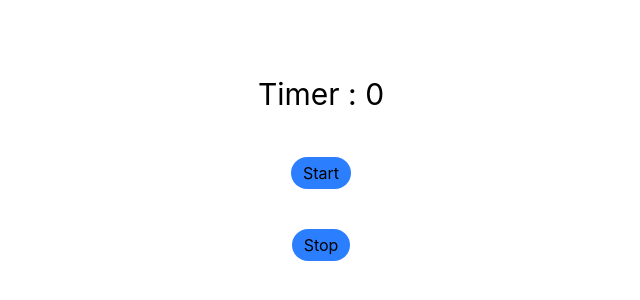
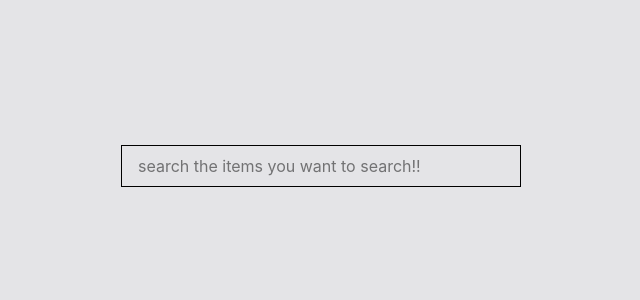
Before and after one commit to darshan795/react-learning-path, a React (Vite) app in the folder mastering useEffect/mastering useEffect/: page / in a window 1280 px wide. Shown: the part 234-534 px from the top of the page, without its empty margins (319-959 px from the left). Built offline with nearby package versions, Linux system fonts and the light colour scheme.

Commit message:
completed the exercise5

```diff
--- a/mastering useEffect/mastering useEffect/src/App.jsx
+++ b/mastering useEffect/mastering useEffect/src/App.jsx
@@ -4,7 +4,7 @@ import {useEffect} from "react";
 import './App.css'
 import Exercise12and3 from './components/exercise1';
 import Exercise4 from './components/exericse4';
-
+import Exercise5 from './components/exercise5';
 function App() {
   const [count,setCount]=useState(0);
   useEffect(()=>{
@@ -17,7 +17,7 @@ function App() {
 
 
   return <>
-  <Exercise4/>
+  <Exercise5/>
   </>
 
 
--- /dev/null
+++ b/mastering useEffect/mastering useEffect/src/components/exercise5.jsx
@@ -0,0 +1,44 @@
+import React from "react";
+import {useState,useEffect} from "react";
+
+
+function Exercise5(){
+
+    const [Search,setSearch]=useState("");
+
+    const  handleSearch=(event)=>{
+        setSearch(event.target.value);
+        console.log(Search);
+
+    }
+
+    useEffect(()=>{
+
+        const timer=setTimeout(()=>{
+            console.log("Searching for this motherfucker",Search);
+
+        },1000)
+
+        return ()=>{
+            clearTimeout(timer);
+        }
+
+    },[Search])
+
+
+
+    //this
+    return <>
+    <div className="search   h-screen w-full flex bg-zinc-200 justify-center items-center   ">
+        <div className="display">
+            <input value={Search} onChange={()=>{handleSearch(event)}} className=" border py-2 px-4 w-100" placeholder="search the items you want to search!!"></input>
+        </div>
+        <div  className="display">
+            <h1></h1>
+        </div>
+    </div>
+
+    </>
+}
+
+export default Exercise5;
```
